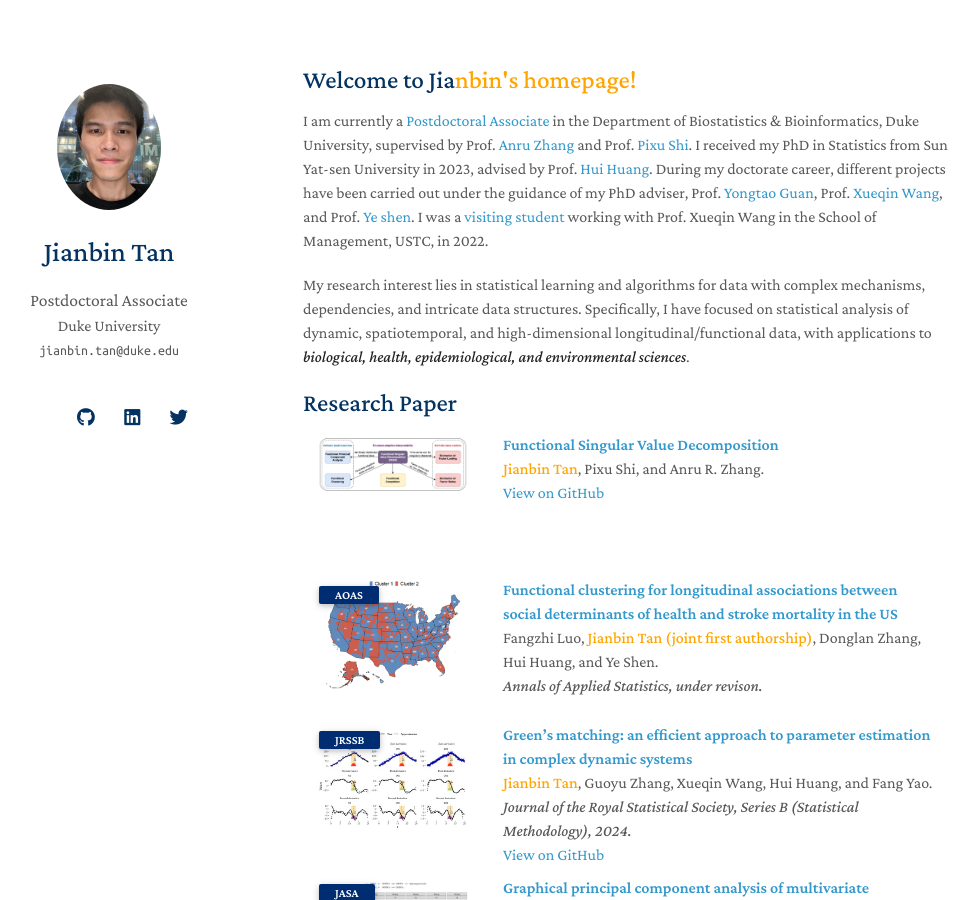
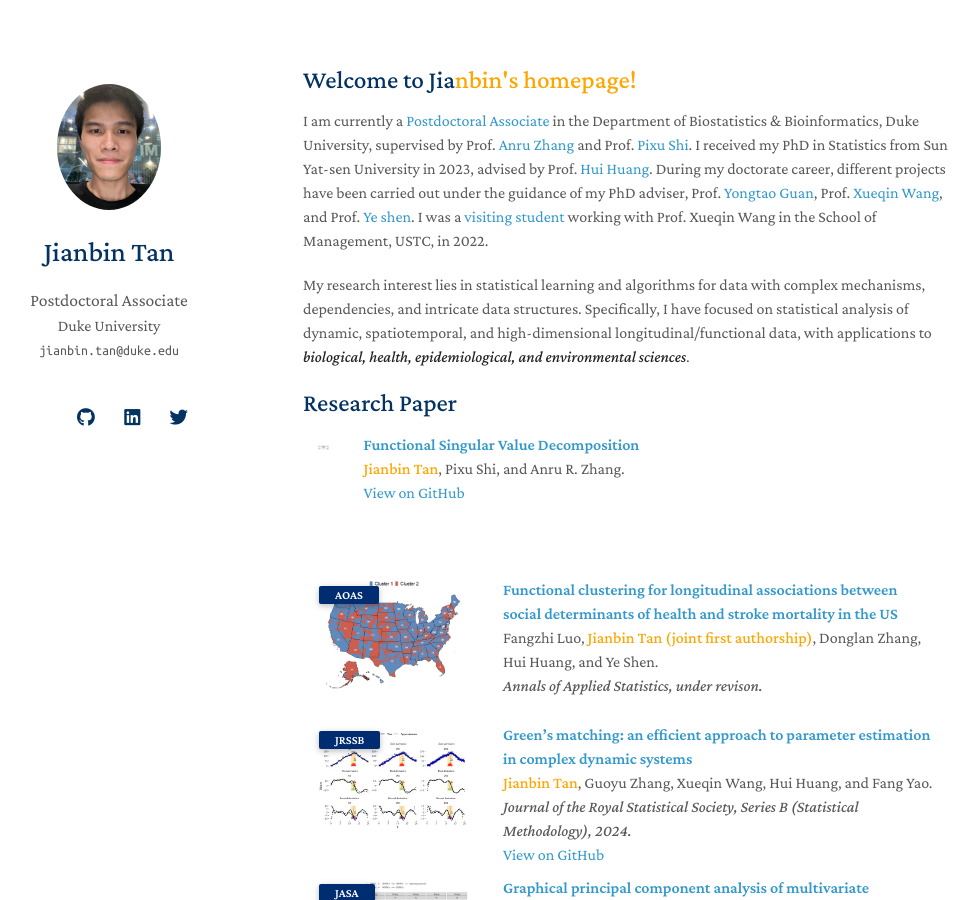
Before and after one commit to Tan-jianbin/Tan-jianbin.github.io, a Jekyll site: the page built from index.md, in a window 1280 px wide and 900 px high. Shown: the whole window, without its empty margins (167-1145 px from the left). Built offline with Jekyll 4.4.1, drawn with Linux system fonts in a browser that asks for light colours; nearby versions of some CDN libraries; a style sheet for code colours, icons or effects is not loaded; our own code applies the rules of GitHub Pages for plain Markdown files.

Commit message:
Update publications.md

```diff
--- a/_includes/publications.md
+++ b/_includes/publications.md
@@ -23,7 +23,7 @@
 <div class="pub-row">
 
    <div class="col-sm-3 abbr" style="position: relative;padding-right: 15px;padding-left: 15px;max-width: 150px;max-height: 150px">
-    <img src="assets/img/fsvd.jpg" style="width: auto; height: auto">
+    <img src="assets/img/fsvd.jpg" style="width: auto; height: 5px">
   </div>
   <div class="col-sm-9" style="position: relative;padding-right: 15px;padding-left: 20px;">
     <div class="title"><a href=" ">Functional Singular Value Decomposition</a></div>
```
